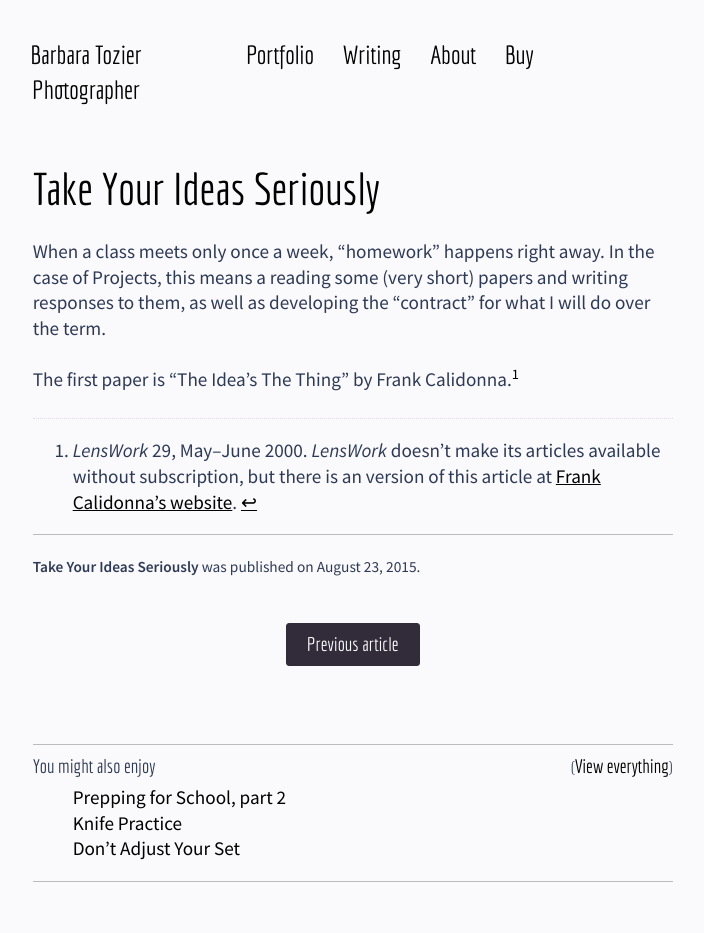
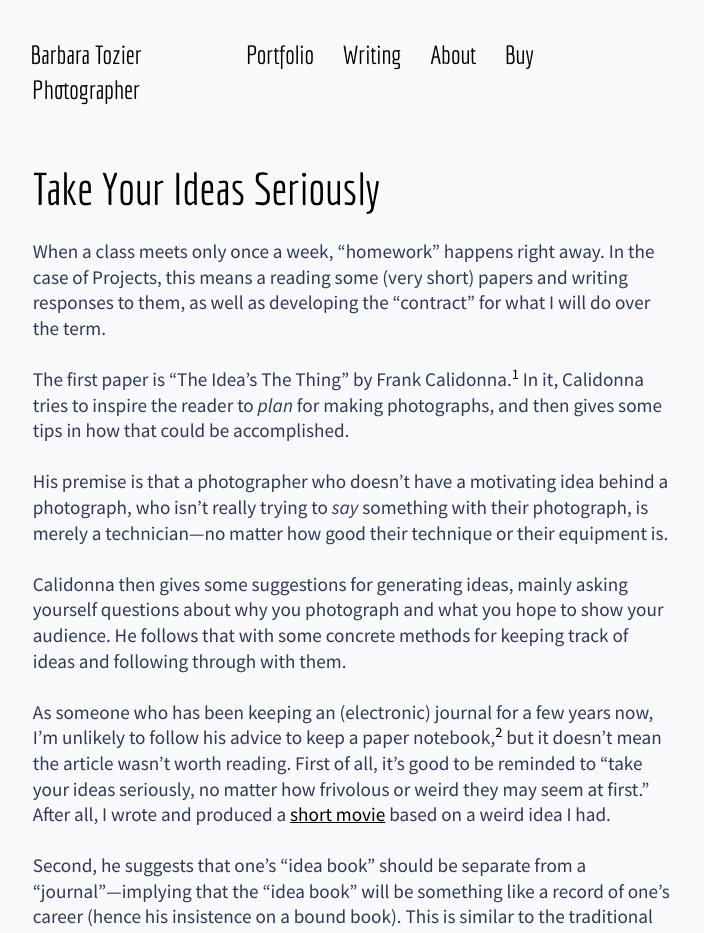
Before and after one commit to logista/btsite, a Jekyll site: the page built from _posts/2015-08-23-take-your-ideas-seriously.md, in a window 1280 px wide and 1400 px high. Shown: the top 933 px of the window, without its empty margins (74-778 px from the left). Built offline with Jekyll 4.4.1, drawn with Linux system fonts in a browser that asks for light colours; nearby versions of some CDN libraries; some of the changed text lies outside the part shown.

Commit message:
finished post

```diff
--- a/_posts/2015-08-23-take-your-ideas-seriously.md
+++ b/_posts/2015-08-23-take-your-ideas-seriously.md
@@ -1,15 +1,28 @@
 ---
 layout: post
 title: "Take Your Ideas Seriously"
-excerpt: ""
+excerpt: "Reading an article for class on keeping an idea book."
 tags: [reading, class]
 date: 2015-08-23
 ---
 
 When a class meets only once a week, "homework" happens right away. In the case of Projects, this means a reading some (very short) papers and writing responses to them, as well as developing the "contract" for what I will do over the term.
 
-The first paper is "The Idea's The Thing" by Frank Calidonna.[^1]
+The first paper is "The Idea's The Thing" by Frank Calidonna.[^1] In it, Calidonna tries to inspire the reader to *plan* for making photographs, and then gives some tips in how that could be accomplished.
 
+His premise is that a photographer who doesn't have a motivating idea behind a photograph, who isn't really trying to *say* something with their photograph, is merely a technician---no matter how good their technique or their equipment is.
+
+Calidonna then gives some suggestions for generating ideas, mainly asking yourself questions about why you photograph and what you hope to show your audience. He follows that with some concrete methods for keeping track of ideas and following through with them.
+
+As someone who has been keeping an (electronic) journal for a few years now, I'm unlikely to follow his advice to keep a paper notebook,[^2] but it doesn't mean the article wasn't worth reading. First of all, it's good to be reminded to "take your ideas seriously, no matter how frivolous or weird they may seem at first." After all, I wrote and produced a [short movie](http://www.imdb.com/title/tt4155056/) based on a weird idea I had.
+
+Second, he suggests that one's "idea book" should be separate from a "journal"---implying that the "idea book" will be something like a record of one's career (hence his insistence on a bound book). This is similar to the traditional method of recording science experiments in a permanent record---though labs do not expect people to have only one record book for their lifetimes.
+
+I have come to agree that there should be some separation between a journal and an idea development system (paper or electronic). I use my journal for everything, not just art ideas, so it's difficult to follow the thread of my thinking on any particular project. Up until recently, I would put project-related documents in a folder, but I had no method for connecting the idea living in my journal with the project folder. I'm now systematizing this, and in the process I'm finding ideas I'd forgotten about.
+
+This is the true benefit of recording ideas as soon you have them, which is the point of Calidonna's idea book. Even if you can't act on it right away, that idea is *there*, waiting for the time when you can.
 
 
 [^1]: _LensWork_ 29, May--June 2000. _LensWork_ doesn't make its articles available without subscription, but there is an version of this article at [Frank Calidonna's website](http://fotograves.blogspot.com/2007/04/importance-of-idea-in-your-photography.html).
+
+[^2]: Though in his defense, it *was* published in 2000.
```
